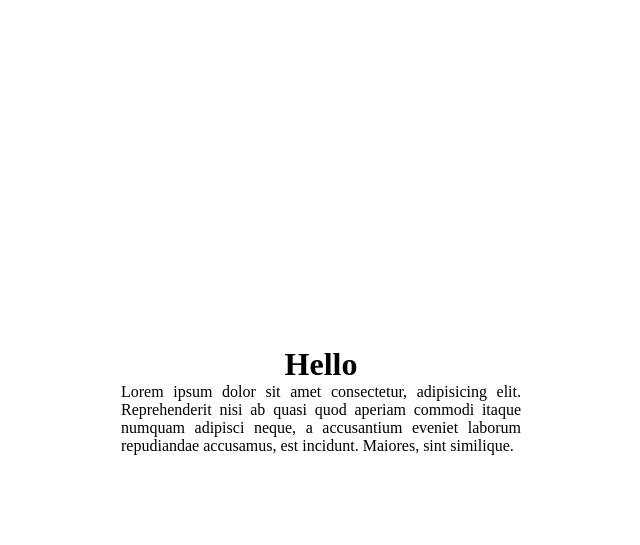
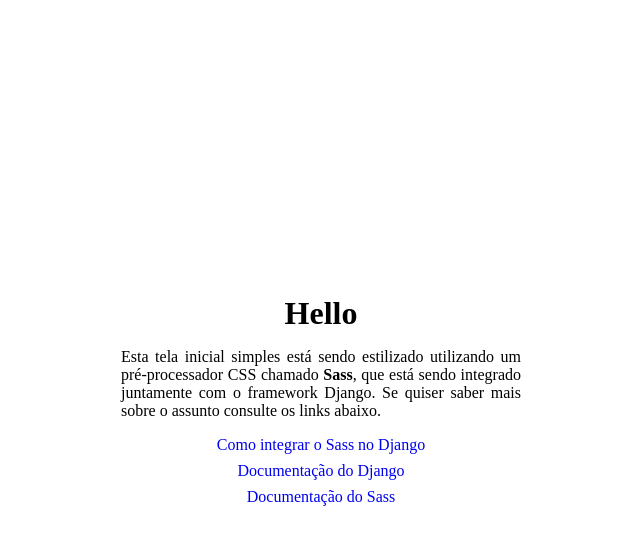
Before and after one commit to danyel-dev/integration-sass, a Django app: page / in a window 1280 px wide. Shown: the top 545 px of the page, without its empty margins (319-959 px from the left). Run offline with Django 4.2, Linux system fonts and the light colour scheme; style sheets or scripts are compiled from the project's sources; some libraries are stand-ins or nearby versions.

```diff
--- a/core/static/core/scss/home.scss
+++ b/core/static/core/scss/home.scss
@@ -11,13 +11,39 @@
     justify-content: center;
     align-items: center;
 
-    #apresentation {
+    .apresentation {
         width: 400px;
-        text-align: justify;
+        text-align: center;
         margin: 0 15px;
 
+        display: flex;
+        flex-direction: column;
+        gap: 1rem;
+
         h1 {
-            text-align: center;
+            border-image: linear-gradient(227.91deg, red 0%, blue 100%) 1;
+        }
+
+        p {
+            text-align: justify;
+        }
+
+        // strong.sass {
+        //     color: #BF4080;
+        // }
+
+        .links {
+            display: flex;
+            flex-direction: column;
+            gap: .5em;
+        }
+
+        .links a {
+            text-decoration: none;
+        }
+
+        .links a:hover {
+            text-decoration: underline;
         }
     }
 }
--- a/core/templates/core/home.html
+++ b/core/templates/core/home.html
@@ -7,7 +7,8 @@
     <meta charset="UTF-8">
     <meta http-equiv="X-UA-Compatible" content="IE=edge">
     <meta name="viewport" content="width=device-width, initial-scale=1.0">
-    <title>Django|Sass</title>
+    <link rel="shortcut icon" href="{% static 'core/img/favicon.ico' %}" type="image/x-icon">
+    <title>Django | Sass</title>
 
     {% compress css %}
         <link rel="stylesheet" type="text/x-sass" href="{% static 'core/scss/home.scss' %}">
@@ -15,9 +16,16 @@
 </head>
 <body>
     <div id="container">
-        <div id="apresentation">
+        <div class="apresentation">
             <h1>Hello</h1>
-            <p>Lorem ipsum dolor sit amet consectetur, adipisicing elit. Reprehenderit nisi ab quasi quod aperiam commodi itaque numquam adipisci neque, a accusantium eveniet laborum repudiandae accusamus, est incidunt. Maiores, sint similique.</p>
+
+            <p>Esta tela inicial simples está sendo estilizado utilizando um pré-processador CSS chamado <strong class="sass">Sass</strong>, que está sendo integrado juntamente com o framework Django. Se quiser saber mais sobre o assunto consulte os links abaixo.</p>
+
+            <div class="links">
+                <a href="https://klauslaube.com.br/2016/06/04/django-e-sass-com-django-compressor.html">Como integrar o Sass no Django</a>
+                <a href="https://www.djangoproject.com/">Documentação do Django</a>
+                <a href="https://sass-lang.com/">Documentação do Sass</a>
+            </div>
         </div>
     </div>
 </body>
```
Also changed, not shown: core/static/core/img/favicon.ico (added).
